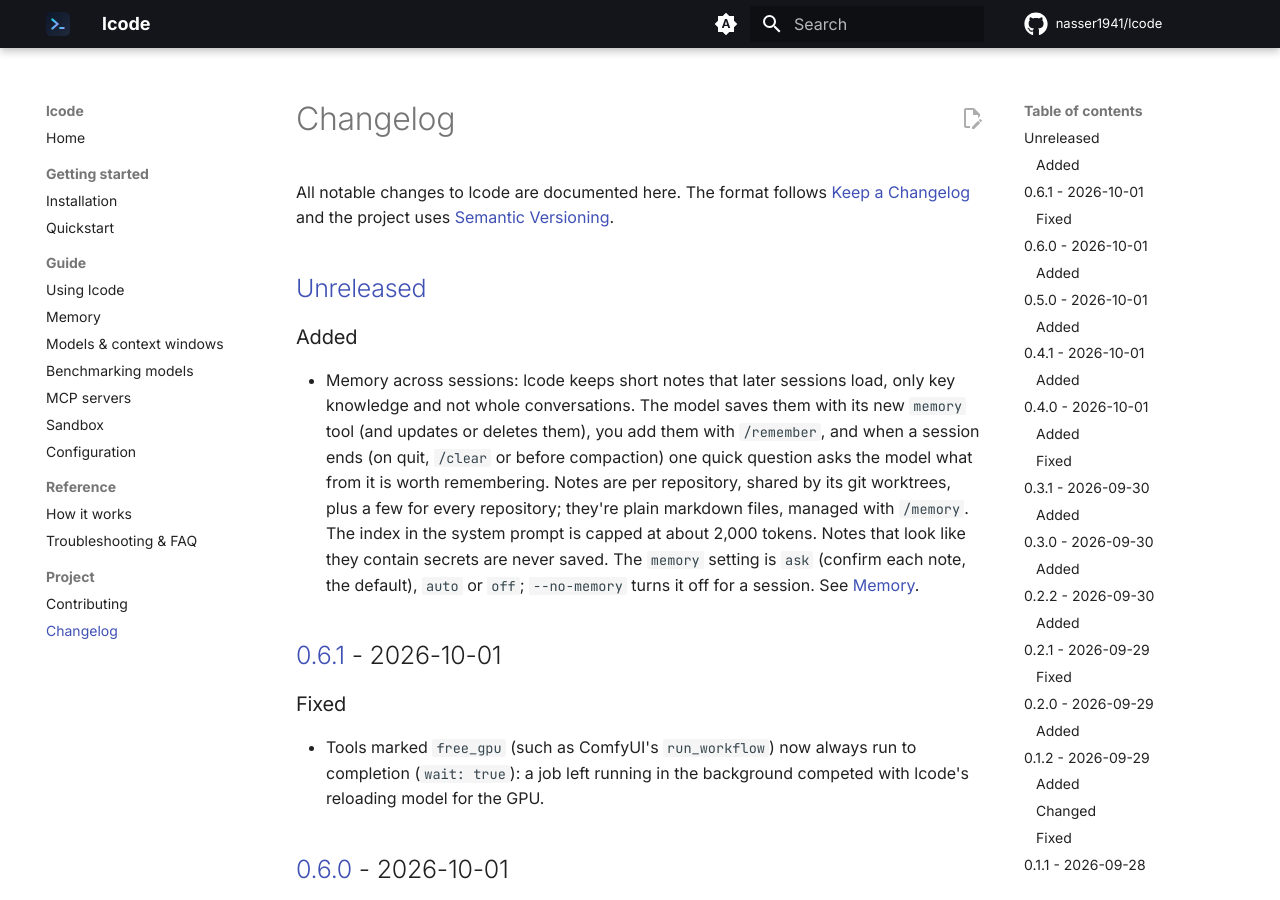
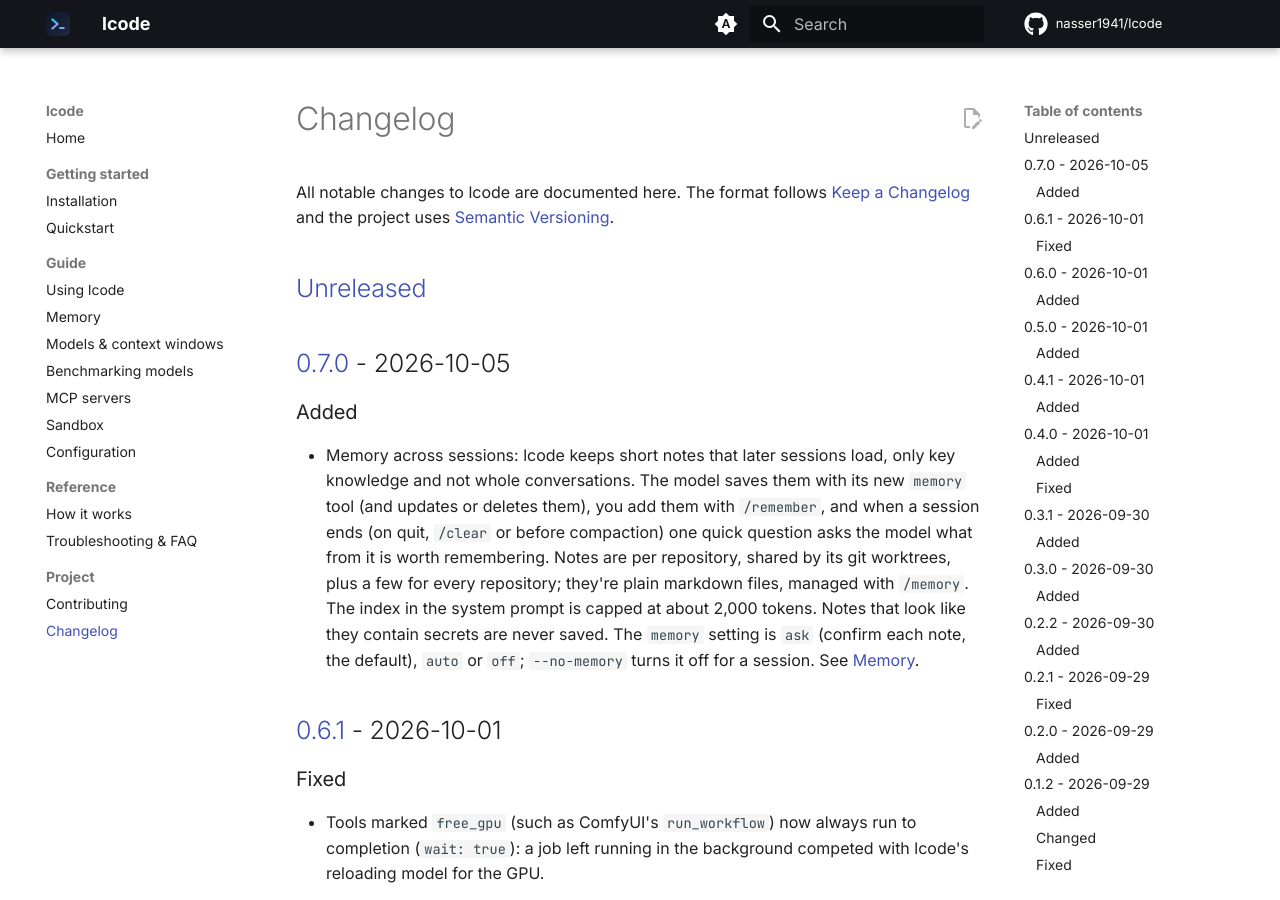
Before and after one commit to nasser1941/lcode, an MkDocs documentation site: the page built from docs/changelog.md, in a window 1280 px wide and 900 px high. Built offline with MkDocs 1.6.1 and Material for MkDocs 9.7.7, drawn with Linux system fonts in a browser that asks for light colours; comment, search, counter and statistics services are not loaded.

Commit message:
Release 0.7.0 (#57)
Co-authored-by: nasser1941 <9349840+nasser1941@users.noreply.github.com>
Co-authored-by: Claude Opus 5.5 <noreply@anthropic.com>

```diff
--- a/CHANGELOG.md
+++ b/CHANGELOG.md
@@ -5,6 +5,8 @@ All notable changes to lcode are documented here. The format follows
 [Semantic Versioning](https://semver.org/).
 
 ## [Unreleased]
+
+## [0.7.0] - 2026-10-05
 
 ### Added
 
@@ -223,7 +225,8 @@ First public release.
 - `AGENTS.md` project instructions and `/init` to generate them.
 - One-line installer for Linux and macOS.
 
-[Unreleased]: https://github.com/nasser1941/lcode/compare/v0.6.1...HEAD
+[Unreleased]: https://github.com/nasser1941/lcode/compare/v0.7.0...HEAD
+[0.7.0]: https://github.com/nasser1941/lcode/compare/v0.6.1...v0.7.0
 [0.6.1]: https://github.com/nasser1941/lcode/compare/v0.6.0...v0.6.1
 [0.6.0]: https://github.com/nasser1941/lcode/compare/v0.5.0...v0.6.0
 [0.5.0]: https://github.com/nasser1941/lcode/compare/v0.4.1...v0.5.0
--- a/src/lcode/__init__.py
+++ b/src/lcode/__init__.py
@@ -1,3 +1,3 @@
 """lcode — a local-first terminal coding agent powered by open-weight models via Ollama."""
 
-__version__ = "0.6.1"
+__version__ = "0.7.0"
```
Also changed, not shown: README.md (+0 -1 lines), docs/quickstart.md (+2 -1 lines).
